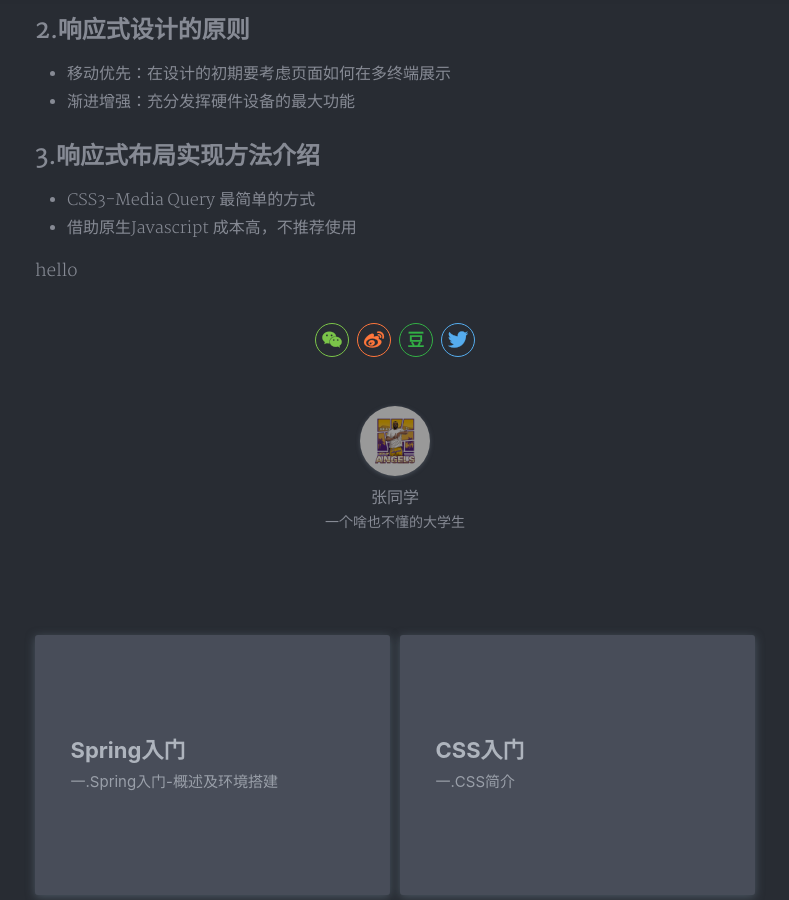
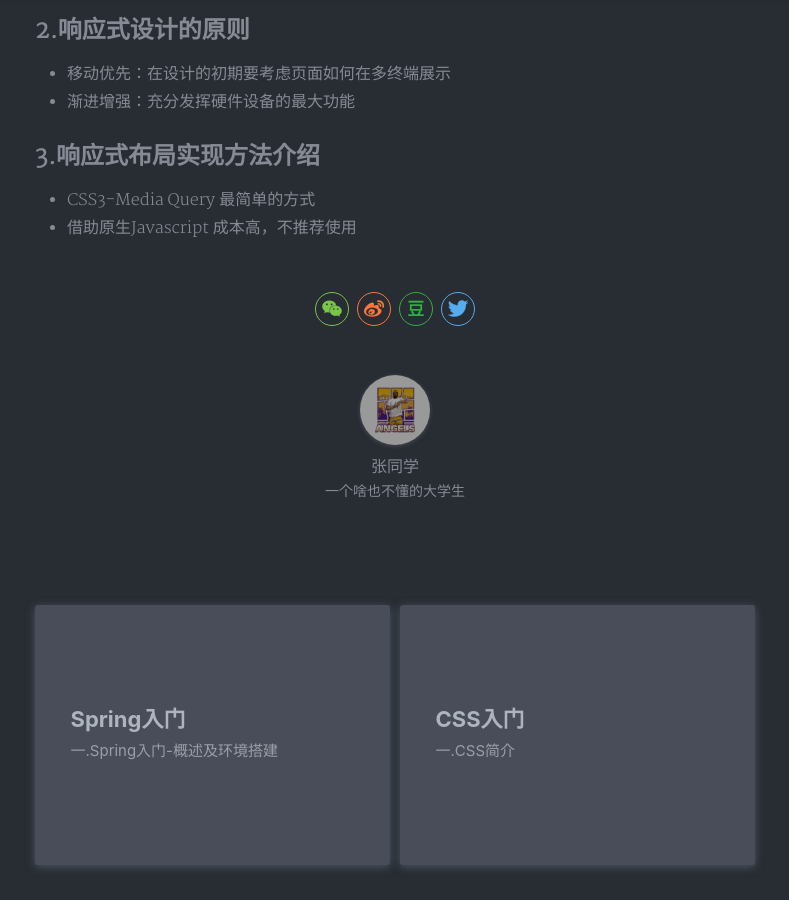
Before and after one commit to cszmzh/BA-NANA.github.io, a Jekyll site: the page built from _posts/2019-09-02-了解响应式布局.md, in a window 1280 px wide and 900 px high, scrolled down 752 px. Shown: the whole window, without its empty margins (245-1034 px from the left). Built offline with Jekyll 4.4.1, drawn with Linux system fonts in a browser that asks for light colours; nearby versions of some CDN libraries; comment, search, counter and statistics services are not loaded; a style sheet for code colours, icons or effects is not loaded.

Commit message:
Update post.html

```diff
--- a/_layouts/post.html
+++ b/_layouts/post.html
@@ -41,9 +41,7 @@
       {{ page.content }}
 
       <!--评论插件-->
-      <p>hello</p>
       <!-- Gitalk 评论 start  -->
-      {% if site.gitalk.enable %}
       <!-- Link Gitalk 的支持文件  -->
       <link rel="stylesheet" href="https://unpkg.com/gitalk/dist/gitalk.css">
       <script src="https://unpkg.com/gitalk@latest/dist/gitalk.min.js"></script>
@@ -63,7 +61,6 @@
         });
         gitalk.render('gitalk-container');
       </script>
-      {% endif %}
       <!-- Gitalk end -->
     </article>
 
```
